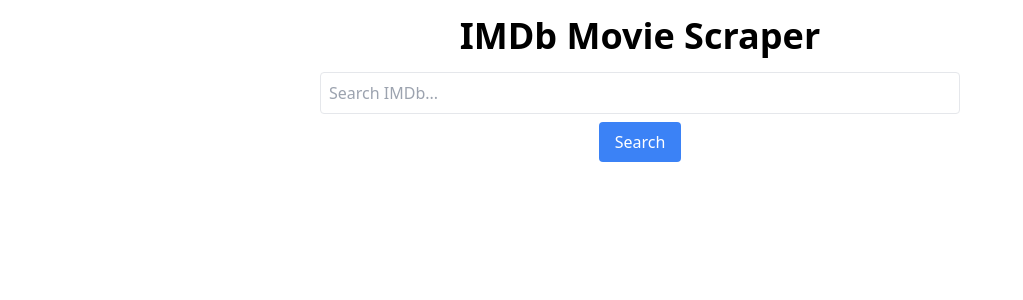
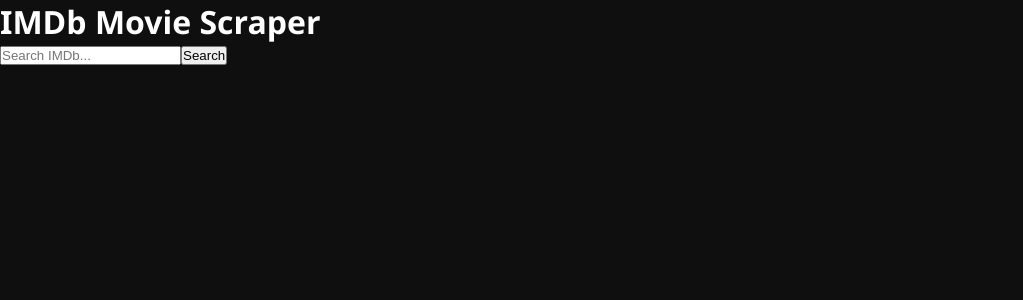
Before and after one commit to aksesku/Moodlr, a Next.js app: page / in a window 1280 px wide. Shown: the top 300 px of the page, without its empty margins (0-1023 px from the left). Built offline with nearby package versions, Linux system fonts and the light colour scheme.

Commit message:
Update globals.css

```diff
--- a/styles/globals.css
+++ b/styles/globals.css
@@ -1,3 +1,23 @@
-@tailwind base;
-@tailwind components;
-@tailwind utilities;
+/* styles/globals.css */
+* {
+  margin: 0;
+  padding: 0;
+  box-sizing: border-box;
+}
+
+body {
+  background-color: #0f0f0f;
+  color: #ffffff;
+  font-family: 'Segoe UI', Tahoma, Geneva, Verdana, sans-serif;
+}
+
+a {
+  color: #1da1f2;
+  text-decoration: none;
+}
+
+.container {
+  max-width: 960px;
+  margin: auto;
+  padding: 1rem;
+}
```
